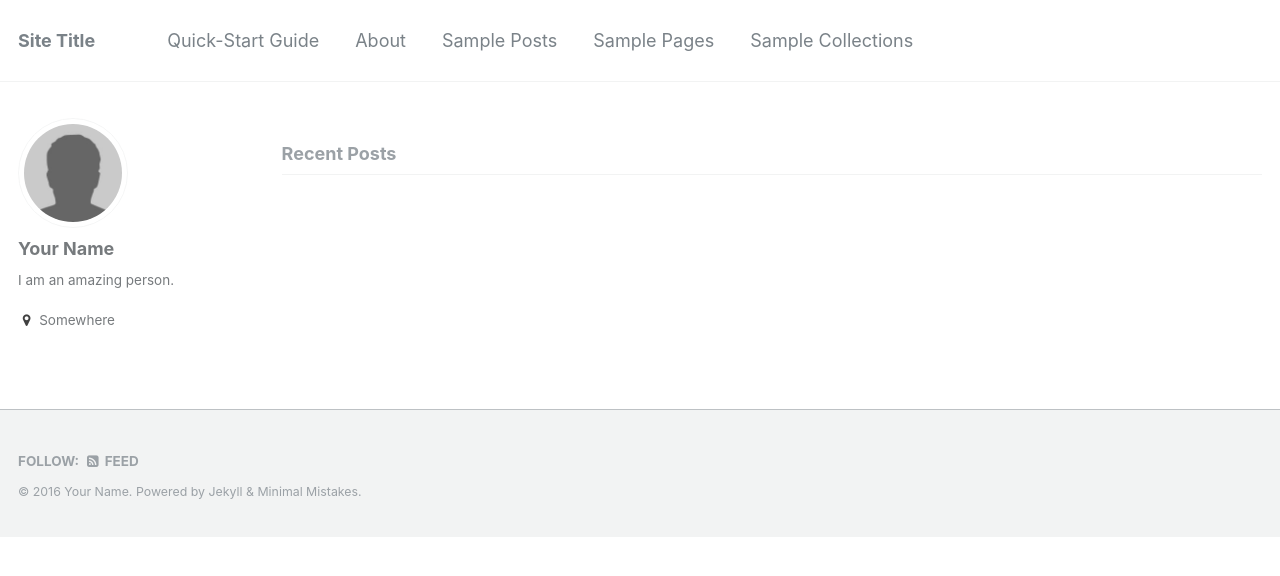
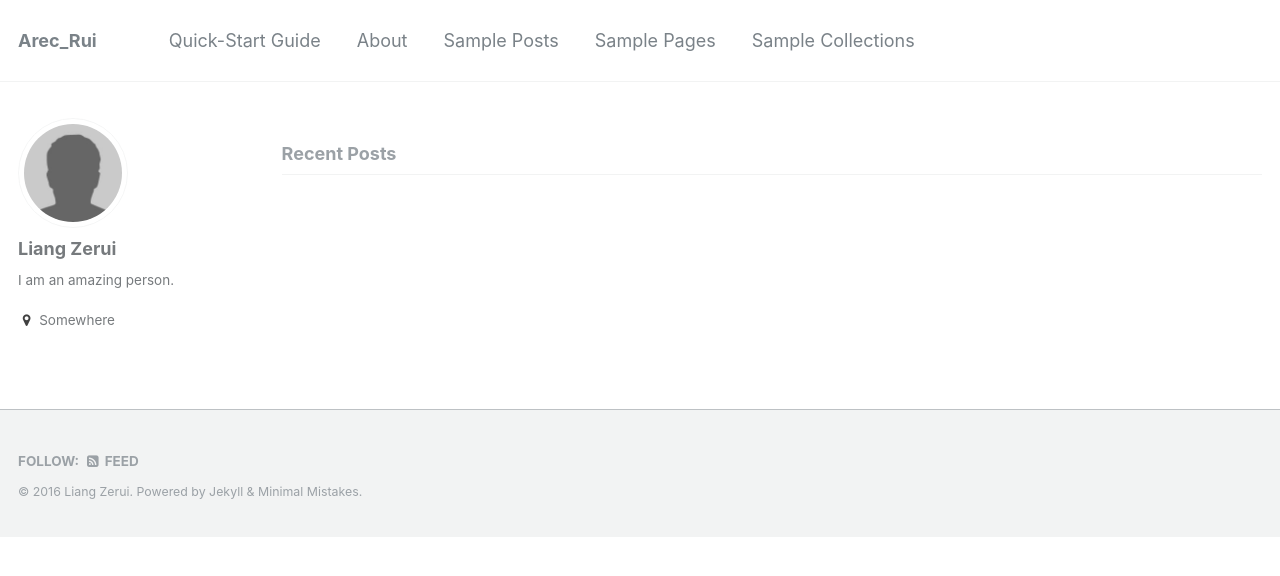
Before and after one commit to ArecRui/ArecRui.github.io, a Jekyll site: the page built from index.html, in a window 1280 px wide. Shown: the top 576 px of the page. Built offline with Jekyll 4.4.1, drawn with Linux system fonts in a browser that asks for light colours; the list of posts is cut into pages by our own code.

Commit message:
Change of configuration

```diff
--- a/_config.yml
+++ b/_config.yml
@@ -7,10 +7,10 @@
 
 # Site Settings
 locale                   : "en-US"
-title                    : "Site Title"
+title                    : "Arec_Rui"
 title_separator          : "-"
-name                     : "Your Name"
-description              : "An amazing website."
+name                     : "Liang Zerui"
+description              : "A student."
 url                      : # the base hostname & protocol for your site e.g. "https://mmistakes.github.io"
 baseurl                  : # the subpath of your site, e.g. "/blog"
 gh_repo                  :
@@ -63,7 +63,7 @@ google_ad_slot           :
 
 # Site Author
 author:
-  name             : "Your Name"
+  name             : "Liang Zerui"
   avatar           : "bio-photo.jpg"
   bio              : "I am an amazing person."
   location         : "Somewhere"
```
